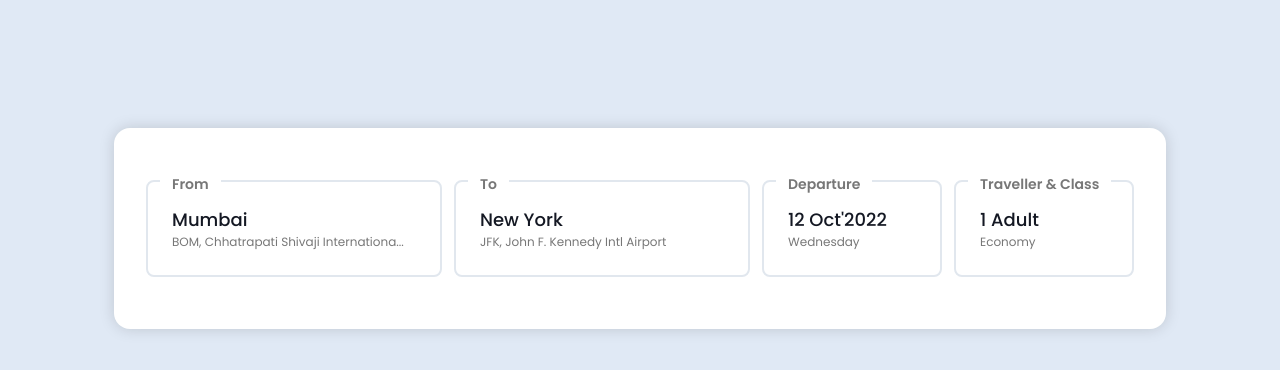
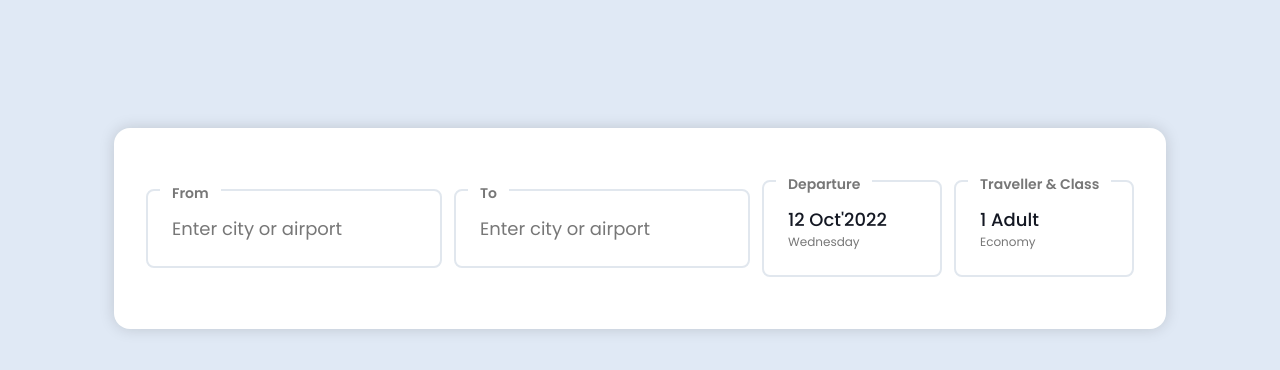
Before and after one commit to nirajbagdi/react-flights, a React (Create React App) app: page / in a window 1280 px wide. Shown: the top 370 px of the page. Built offline with nearby package versions, Linux system fonts and the light colour scheme.

Commit message:
starts field with no value

```diff
--- a/src/components/FlightFields/FlightFields.tsx
+++ b/src/components/FlightFields/FlightFields.tsx
@@ -49,6 +49,7 @@ const FlightFields = () => {
                     }
                     field={{
                         label: 'From',
+                        placeholder: 'Enter city or airport',
                         value: getFlightDetails(flightsCtx.source)
                     }}
                 />
@@ -66,6 +67,7 @@ const FlightFields = () => {
                     }
                     field={{
                         label: 'To',
+                        placeholder: 'Enter city or airport',
                         value: getFlightDetails(flightsCtx.destination)
                     }}
                 />
--- a/src/context/index.tsx
+++ b/src/context/index.tsx
@@ -1,7 +1,6 @@
 import { createContext, useContext, useState } from 'react';
 
 import * as Model from 'models';
-import { DUMMY_AIRPORTS } from 'data';
 import { initialState } from './state';
 
 type Props = { children: React.ReactNode };
@@ -10,8 +9,8 @@ const FlightsContext = createContext(initialState);
 export const useFlightsCtx = () => useContext(FlightsContext);
 
 export const FlightsProvider: React.FC<Props> = ({ children }) => {
-    const [source, setSource] = useState<Model.Airport>(DUMMY_AIRPORTS[0]);
-    const [destination, setDestination] = useState<Model.Airport>(DUMMY_AIRPORTS[2]);
+    const [source, setSource] = useState<Model.Airport | null>(null);
+    const [destination, setDestination] = useState<Model.Airport | null>(null);
 
     const changeAirportSource = (newSource: Model.Airport) => setSource(newSource);
     const changeAirportDestination = (newDestination: Model.Airport) => setDestination(newDestination);
```
